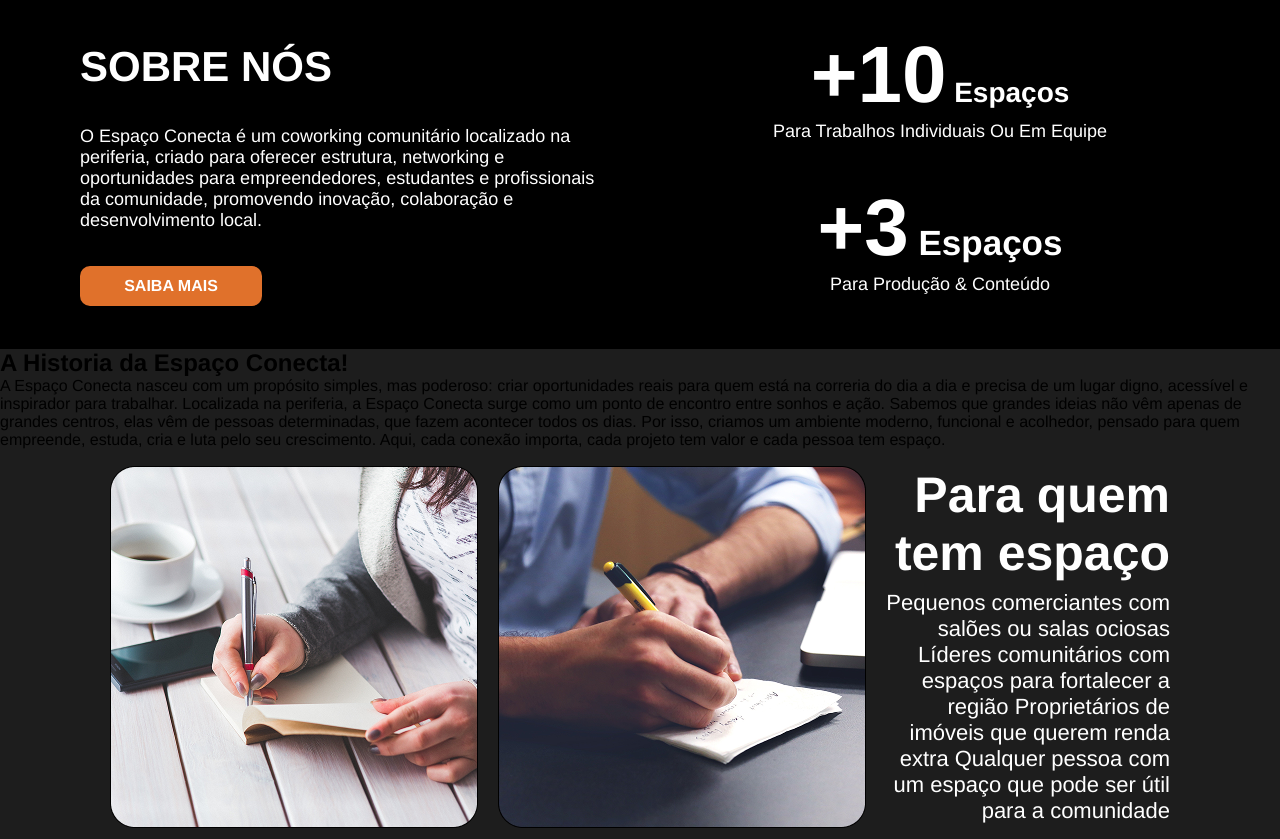
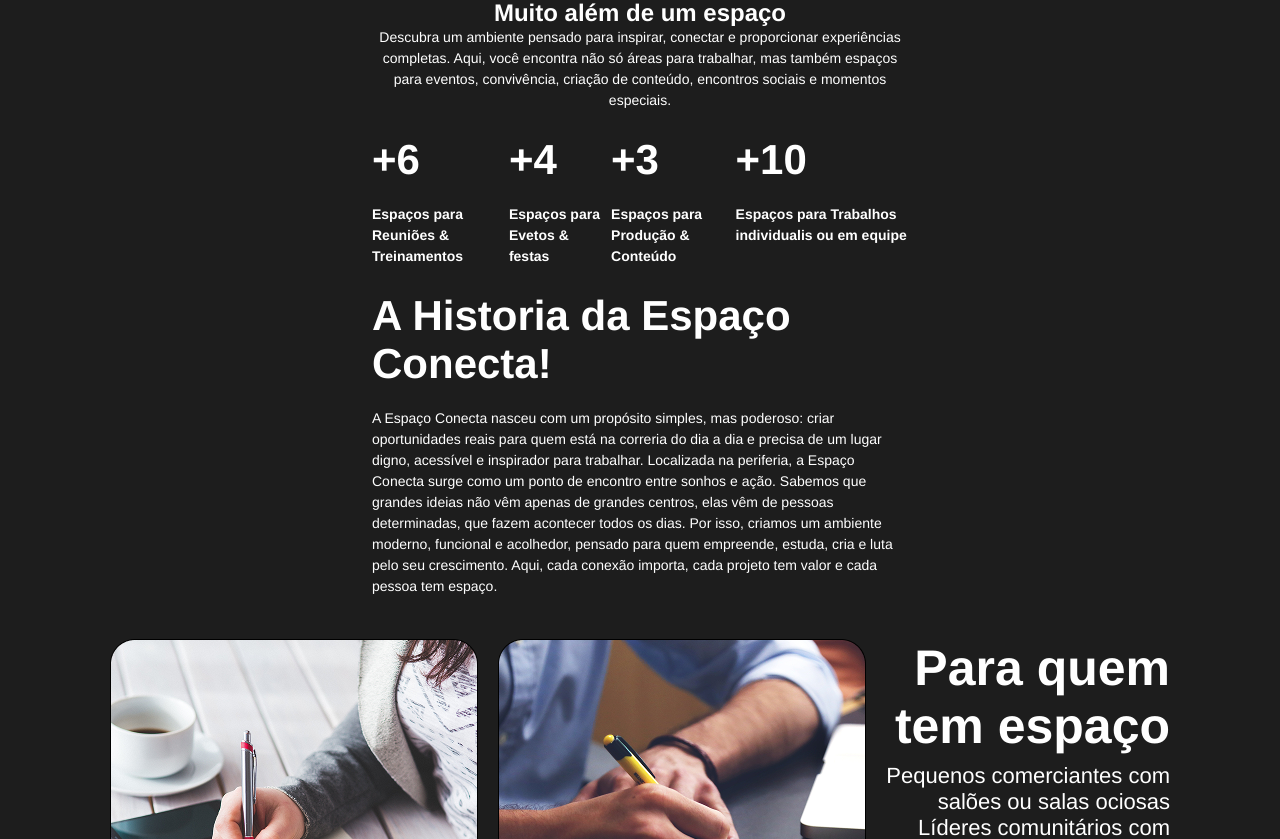
Before and after one commit to PI-SENAC2/Espaco-Conecta, a PHP site: page /sobre.php in a window 1280 px wide. Shown: the part 601-1440 px from the top of the page. Run offline with PHP 8.4, Linux system fonts and the light colour scheme.

Commit message:
feat: trabalhando na sobre

```diff
--- a/frontend/sobre.php
+++ b/frontend/sobre.php
@@ -19,44 +19,46 @@
 
      <section id="home" class="hero">
         <div class="hero-content">
-            <h1><span id="laranja">ESPAÇO </span> CONECTA</h1>
+            <h1><span id="laranja">SOBRE</span>NÓS</h1>
             <p>Conectando Quem Faz o Corre!</p>
         </div>
     </section>
 
+    <!-- Sobre nos -->
+    <section class="informacoes">
+    <div class="info">
+        <h1>Muito além de um espaço</h1>
+        <p>Descubra um ambiente pensado para inspirar, conectar e proporcionar experiências completas. Aqui, você encontra não só áreas para trabalhar, mas também espaços para eventos, convivência, criação de conteúdo, encontros sociais e momentos especiais.</p>
+    </div>
 
-    <!-- Sobre nos -->
-    <section id="sobre" class="sobre-nos">
-        <div class="sobre-text">
-            <h2>SOBRE NÓS</h2>
-            <p>O Espaço Conecta é um coworking comunitário localizado na periferia, criado para oferecer estrutura,
-                networking e oportunidades para empreendedores, estudantes e profissionais da comunidade, promovendo
-                inovação, colaboração e desenvolvimento local.</p>
-            <a href="./sobre.php" class="saiba-mais">SAIBA MAIS</a>
+    <div class="num">
+        <div class="num1">
+        <h2>+6</h2>
+        <p><b>Espaços para Reuniões & Treinamentos</b></p>
         </div>
-        <div class="adicional-text">
-            <h2><span id="maior">+10</span> Espaços</h2>
-            <p>Para Trabalhos Individuais Ou Em Equipe</p>
-            <div class="adicional-text2">
-                <h2><span id="maior">+3</span> Espaços</h2>
-                <p>Para Produção & Conteúdo</p>
+        <div class="num2">
+        <h2>+4</h2>
+        <p><b>Espaços para Evetos & festas</b></p>
+        </div>
+        <div class="num3">
+        <h2>+3</h2>
+        <p><b>Espaços para Produção & Conteúdo</b></p>
+        </div>
+        <div class="num4">
+        <h2>+10</h2>
+        <p><b>Espaços para Trabalhos individualis ou em equipe</b></p>
         </div>
     </div>
 
-    </section>
-
-
-
-    <section class="if">
-    <div class = "sobre">
-    <h1>A Historia da Espaço Conecta!</h1>
+        <div class="historia">
+            <h2>A Historia da Espaço Conecta!</h2>
             <p>A Espaço Conecta nasceu com um propósito simples, mas poderoso: criar oportunidades reais para quem está na correria do dia a dia e precisa de um lugar digno, acessível e inspirador para trabalhar.
             Localizada na periferia, a Espaço Conecta surge como um ponto de encontro entre sonhos e ação. Sabemos que grandes ideias não vêm apenas de grandes centros, elas vêm de pessoas determinadas, que fazem acontecer todos os dias.
             Por isso, criamos um ambiente moderno, funcional e acolhedor, pensado para quem empreende, estuda, cria e luta pelo seu crescimento. Aqui, cada conexão importa, cada projeto tem valor e cada pessoa tem espaço.</p>
         </div>
-</section>
 
 
+    </section>
 
 
 
--- a/frontend/src/style/sobre.css
+++ b/frontend/src/style/sobre.css
@@ -216,124 +216,20 @@ header {
 
 
 /* SOBRE NOS */
- .sobre-nos{
-   height: 350px;
-    padding: 0px 40px;
-    width: 100%;
-    background-color: #000;
-    display: flex;
+.informacoes{
+    margin: 0 auto;   /* centraliza */
+    padding: 0 20px;
+}
+.info{
     justify-content: center;
     align-items: center;
-    padding-top: 0px;
- }
+    text-align: center;
+    color: white;
+}
 
- .sobre-text{
+.num{
     display: flex;
-    flex-direction: column;
-    text-align:left;
-    width: 50%;
-    padding: 30px 40px;
- }
-
- .sobre-text h2{
-    color: #fff;
-    font-size: 42px;
-    padding-bottom: 35px;
- }
-
- .sobre-text p{
-    color: #fff;
-    font-size: 18px;
-    padding-bottom: 35px;
- }
-
- .sobre-text a{
-    text-decoration: none;
-    color: white;
- }
-
- /* Botão saiba mais */
-
- .saiba-mais{
-   display: flex;
-   justify-content:baseline;
-   align-items:center;
-   width: 182px;
-    height: 40px;
-    border-radius: 10px;
-    background-color: #E0712B;
-    border: none;
-    font-weight: 700;
- }
-
-
- .saiba-mais{
-    display: flex;
-    justify-content: center; /* Centraliza horizontalmente */
-    text-align: center; /* Centraliza verticalmente */
-    transition: background-color 0.4s ease, transform 0.10s ease;
- }
-
- .saiba-mais:hover{
-    background-color: #ffffff;
-    transform: scale(1.05);
- }
-
- .sobre-text a:hover{
-    color: #E0712B;
-    transform: 0.4s;
-    font-weight: 700;
- }
-
- /* Texto informativo ao lado de sobre nos */
-
- .adicional-text{
-    display: flex;
-    flex-direction: column;
-    text-align: center;
-    height: 100%;
-    width: 50%;
-       padding: 30px 40px;
- }
- .adicional-text h2{
-    color: #fff;
-    font-size: 28px;
-    padding: 0;
- }
-
- #maior{
-    font-size: 80px;
- }
-
- .adicional-text p{
-    color: white;
-    font-size: 18px;
-    font-weight: 100;
-    padding-bottom: 40px;
-
- }
-
- .adicional-text2{
-    display: flex;
-    flex-direction: column;
-    text-align: center;
- }
- .adicional-text2 h2{
-    color: white;
-    font-size: 35px;
- }
-
- .adicional-text2 p{
-    color: white;
-    font-weight: 100;
-    font-size: 18px;
-    padding-bottom: 40px;
- }
-
-
-
-
-
+}
 
 
 /*-----------------MAYKON------------------*/
```
Also changed, not shown: other parts of frontend/src/style/sobre.css (+202 -2 lines). Lines whose indentation alone changed are shown as unchanged.
